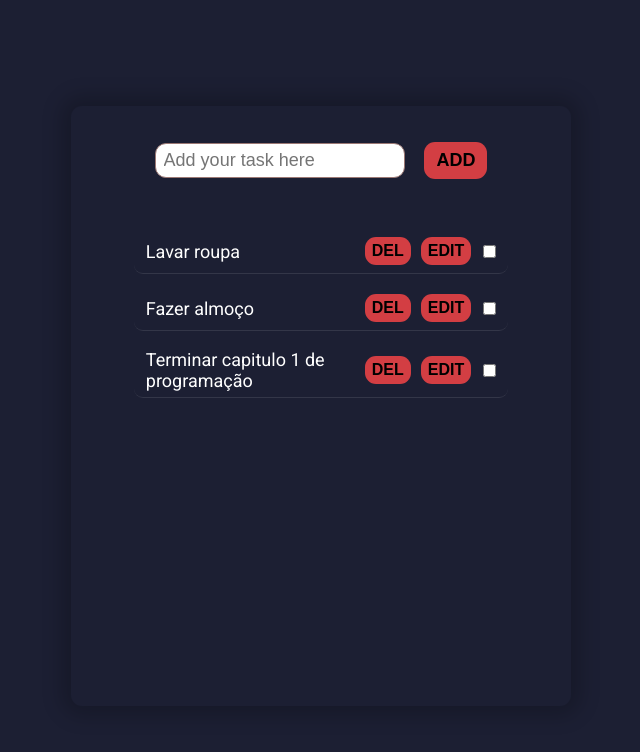
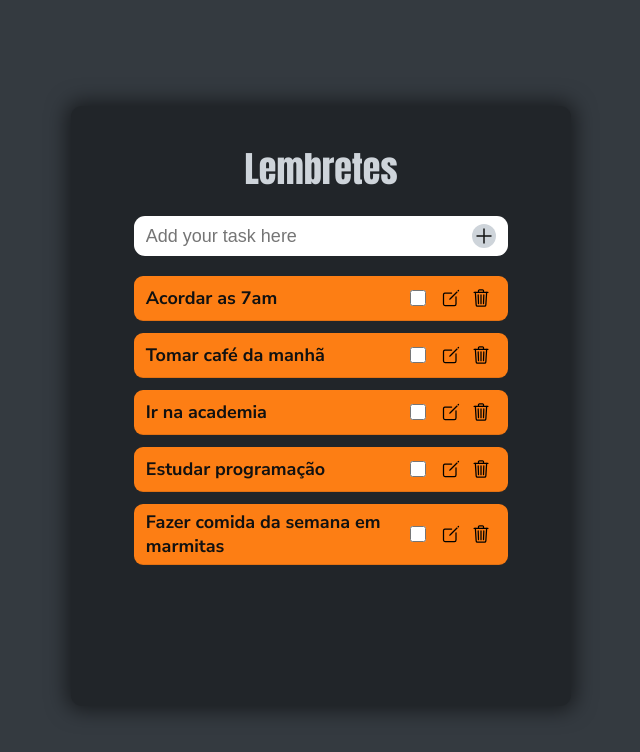
Before and after one commit to Tonysw2/todo-crud-reactjs, a React (Create React App) app: page / in a window 1280 px wide. Shown: the top 752 px of the page, without its empty margins (319-959 px from the left). Built offline with nearby package versions, Linux system fonts and the light colour scheme; data requests are answered from the project's data file.

Commit message:
add style and functionalities

```diff
--- a/public/index.html
+++ b/public/index.html
@@ -9,12 +9,32 @@
             name="description"
             content="Web site created using create-react-app"
         />
+
+        <!-- GOOGLE FONTS -->
+        <!-- MONTSSERAT -->
         <link rel="preconnect" href="https://fonts.googleapis.com" />
         <link rel="preconnect" href="https://fonts.gstatic.com" crossorigin />
         <link
-            href="https://fonts.googleapis.com/css2?family=Roboto:wght@400;500;700&display=swap"
+            href="https://fonts.googleapis.com/css2?family=Nunito+Sans:wght@300;500;700&display=swap"
             rel="stylesheet"
         />
+        <!-- ANTON -->
+        <link rel="preconnect" href="https://fonts.googleapis.com" />
+        <link rel="preconnect" href="https://fonts.gstatic.com" crossorigin />
+        <link
+            href="https://fonts.googleapis.com/css2?family=Anton&display=swap"
+            rel="stylesheet"
+        />
+
+        <!-- ION ICONS -->
+        <script
+            type="module"
+            src="https://unpkg.com/ionicons@5.5.2/dist/ionicons/ionicons.esm.js"
+        ></script>
+        <script
+            nomodule
+            src="https://unpkg.com/ionicons@5.5.2/dist/ionicons/ionicons.js"
+        ></script>
         <!--
       manifest.json provides metadata used when your web app is installed on a
       user's mobile device or desktop. See https://developers.google.com/web/fundamentals/web-app-manifest/
@@ -33,6 +53,8 @@
     </head>
     <body>
         <noscript>You need to enable JavaScript to run this app.</noscript>
+        <div id="modal-backdrop"></div>
+        <div id="modal-overlay"></div>
         <div id="root"></div>
         <!--
       This HTML file is a template.
--- a/server/db.json
+++ b/server/db.json
@@ -1,18 +1,28 @@
 {
   "todo": [
     {
-      "text": "lavar roupa",
-      "id": "862c83d5-7f8a-4197-b1e0-e2b35d562719",
+      "text": "Acordar as 7am",
+      "id": "60a8735f-2b14-4e1e-974b-d105e2dc9115",
       "complete": false
     },
     {
-      "text": "fazer almoço",
-      "id": "d8999c09-ec66-4adf-8536-82af9f1e9574",
+      "text": "tomar café da manhã",
+      "id": "80bf25b9-6b03-4110-aad4-4d30265eb1df",
       "complete": false
     },
     {
-      "text": "terminar capitulo 1 de programação",
-      "id": "dd9a73aa-83a9-4700-821d-628bdbf5f545",
+      "text": "ir na academia",
+      "id": "05b87135-70e3-47be-84e3-a5ee3b166f78",
+      "complete": false
+    },
+    {
+      "text": "estudar programação",
+      "id": "9c8bd28d-78b3-42ee-9c51-f455b26b21d3",
+      "complete": false
+    },
+    {
+      "text": "fazer comida da semana em marmitas",
+      "id": "1bc118f8-0681-49a5-adaa-8a7c46bf1f77",
       "complete": false
     }
   ]
--- a/src/components/App.js
+++ b/src/components/App.js
@@ -15,17 +15,15 @@ import TodoList from './List/TodoList';
 import classes from './App.module.css';
 
 function App() {
-    const [loading, setLoading] = useState(false);
     const [todoList, setTodoList] = useState([]);
     const [isEditing, setIsEditing] = useState({ editing: false, editID: '' });
     const inputElement = useRef(null);
+    console.log(todoList);
 
     const getToDos = async () => {
         try {
-            setLoading(true);
             const res = await axios.get(`${SERVER_URL}/todo`);
             setTodoList(res.data);
-            setLoading(false);
         } catch (e) {
             console.error(e);
         }
@@ -85,19 +83,13 @@ function App() {
     };
 
     useEffect(() => {
-        if (loading) return <p>Loading....</p>;
         getToDos();
     }, []);
 
     return (
-        <div
-            className={
-                todoList.length === 0 ? classes['lower-gap'] : classes.app
-            }
-        >
-            {todoList.length === 0 && (
-                <p>🔽 There is no task yet, type your task here 🔽</p>
-            )}
+        <div className={classes.app}>
+            <div className={classes.title}>Lembretes</div>
+
             <Form
                 ref={inputElement}
                 addToDo={addToDo}
--- a/src/components/App.module.css
+++ b/src/components/App.module.css
@@ -2,14 +2,21 @@
     display: flex;
     align-items: center;
     flex-direction: column;
-    gap: 5rem;
 
+    background-color: #212529;
     margin-top: 1.2rem;
     padding: 3.6rem 4.2rem;
-    box-shadow: 0px 0px 20px 10px rgba(0, 0, 0, 0.2);
+    box-shadow: 0px 0px 20px 5px rgba(0, 0, 0, 0.5);
     border-radius: 11px;
     width: 50rem;
     height: 60rem;
+}
+
+.title {
+    font-family: 'Anton', sans-serif;
+    font-size: 36px;
+    color: #ced4da;
+    margin-bottom: 2rem;
 }
 
 .lower-gap {
--- a/src/components/Button/Button.module.css
+++ b/src/components/Button/Button.module.css
@@ -1,8 +1,11 @@
 button {
+    display: flex;
+    align-items: center;
+    justify-content: center;
     border: none;
-    background-color: #d33e43;
-    border-radius: 11px;
-    padding: 0.6rem 0.8rem;
+    background-color: #5271ff;
+    border-radius: 100px;
+    padding: 0.6rem;
     font-size: 1.8rem;
 }
 
--- a/src/components/Form/Form.js
+++ b/src/components/Form/Form.js
@@ -22,10 +22,10 @@ const Form = React.forwardRef((props, focusInput) => {
         event.preventDefault();
 
         if (!props.isEditing.editing && taskText.length === 0)
-            alert('NO TASK WAS WRITEN, PLEASE TRY AGAIN!');
+            props.setOpenModal(true);
 
         if (props.isEditing.editing && taskTextUpdate.length === 0)
-            alert('NO TASK WAS WRITEN, PLEASE TRY AGAIN!');
+            props.setOpenModal(true);
 
         if (!props.isEditing.editing && taskText.length > 0) {
             props.addToDo(taskText);
@@ -34,6 +34,9 @@ const Form = React.forwardRef((props, focusInput) => {
         if (props.isEditing.editing && taskTextUpdate.length > 0) {
             props.updateToDo(taskTextUpdate);
         }
+
+        setTaskText('');
+        setTaskTextUpdate('');
     };
 
     return (
@@ -49,11 +52,10 @@ const Form = React.forwardRef((props, focusInput) => {
                 }
                 placeholder="Add your task here"
                 value={props.isEditing.editing ? taskTextUpdate : taskText}
-            />
-
-            <Button type="submit" className={classes['btn-add']}>
-                ADD
-            </Button>
+            ></input>
+            <div onClick={submitHandler} className={classes['add-sharp']}>
+                <ion-icon name="add-sharp"></ion-icon>
+            </div>
         </form>
     );
 });
--- a/src/components/Form/Form.module.css
+++ b/src/components/Form/Form.module.css
@@ -2,17 +2,27 @@ form {
     display: flex;
     align-items: center;
     justify-content: space-between;
-    width: 80%;
+    width: 90%;
+    margin-bottom: 2rem;
+    background-color: #fff;
+    border-radius: 11px;
+    padding: 0.8rem 1.2rem;
 }
 
 input {
-    border: 1px solid #9b7874;
-    border-radius: 11px;
-    padding: 0.6rem 0.8rem;
-    font-size: 1.8rem;
+    border: none;
+    background-color: transparent;
+    outline: none;
+    font-size: 18px;
+    width: 100%;
 }
 
-.btn-add {
-    font-weight: 700;
-    padding: 8px 12px;
+.add-sharp {
+    display: flex;
+    align-items: center;
+    justify-content: center;
+    font-size: 24px;
+    background-color: #ced4da;
+    border-radius: 100px;
+    cursor: pointer;
 }
--- a/src/components/List/TodoList.js
+++ b/src/components/List/TodoList.js
@@ -14,16 +14,35 @@ const TodoList = (props) => {
 
     return (
         <div className={classes['wrap-list']}>
-            <ul className={classes.ul}>
+            <ul className={classes.list}>
                 {props.todoList.map((task) => {
                     return (
-                        <li className={classes.li} key={task.id}>
+                        <li className={classes['list-item']} key={task.id}>
                             <div>{formatText(task.text)}</div>
                             <div className={classes.buttons}>
+                                <input
+                                    className={classes.checkbox}
+                                    type="checkbox"
+                                    id={task.id}
+                                    onChange={() => props.completeTodo(task)}
+                                    checked={task.complete}
+                                />
+
                                 {task.complete ? (
                                     ''
                                 ) : (
                                     <div className={classes['wrap-btn']}>
+                                        <Button
+                                            className={classes['btn-edit']}
+                                            onClick={() => {
+                                                props.inputFocus.focus();
+                                                props.editToDo(task.id);
+                                            }}
+                                        >
+                                            {
+                                                <ion-icon name="create-outline"></ion-icon>
+                                            }
+                                        </Button>
                                         <Button
                                             className={classes['btn-del']}
                                             key={task.id}
@@ -31,26 +50,12 @@ const TodoList = (props) => {
                                                 props.deleteToDo(task.id);
                                             }}
                                         >
-                                            DEL
-                                        </Button>
-                                        <Button
-                                            className={classes['btn-edit']}
-                                            onClick={() => {
-                                                props.inputFocus.focus();
-                                                props.editToDo(task.id);
-                                            }}
-                                        >
-                                            EDIT
+                                            {
+                                                <ion-icon name="trash-outline"></ion-icon>
+                                            }
                                         </Button>
                                     </div>
                                 )}
-
-                                <input
-                                    type="checkbox"
-                                    id={task.id}
-                                    onChange={() => props.completeTodo(task)}
-                                    checked={task.complete}
-                                />
                             </div>
                         </li>
                     );
--- a/src/components/List/TodoList.module.css
+++ b/src/components/List/TodoList.module.css
@@ -1,4 +1,10 @@
-ul {
+.wrap-list {
+    width: 90%;
+    max-height: 400px;
+    overflow: auto;
+}
+
+.list {
     list-style: none;
     display: flex;
     justify-content: center;
@@ -6,7 +12,9 @@ ul {
     gap: 1.2rem;
 }
 
-li {
+.list-item {
+    font-weight: 700;
+    background-color: #fd7e14;
     display: flex;
     align-items: center;
     justify-content: space-between;
@@ -14,35 +22,54 @@ li {
     padding: 0.6rem 1.2rem;
     min-height: 45px;
     border-radius: 9px;
-    border-bottom: 1px solid rgba(255, 255, 255, 0.1);
+    border-bottom: 1px solid rgba(0, 0, 0, 0.1);
 }
 
-.wrap-list {
-    width: 90%;
+.buttons {
+    display: flex;
+    align-items: center;
+    justify-content: center;
+    gap: 10px;
+}
+
+.checkbox {
+    width: 16px;
+    height: 16px;
 }
 
 .wrap-btn {
     display: flex;
     align-items: center;
     justify-content: center;
-    gap: 10px;
-}
-
-.buttons {
-    display: flex;
-    align-items: center;
-    justify-content: center;
-    gap: 12px;
 }
 
 .btn-del {
-    font-size: 16px;
+    background-color: transparent;
+    font-size: 20px;
     font-weight: 600;
-    padding: 5px 7px;
+    padding: 5px;
+}
+
+.btn-del:hover,
+.btn-del:active {
+    transform: scale(1.5);
+    transition: all 0.3s;
 }
 
 .btn-edit {
-    font-size: 16px;
+    background-color: transparent;
+    font-size: 20px;
     font-weight: 600;
-    padding: 5px 7px;
+    padding: 5px;
 }
+
+.btn-edit:hover,
+.btn-edit:active {
+    transform: scale(1.5);
+    transition: all 0.3s;
+}
+
+/* SCROLL BAR STYLE */
+::-webkit-scrollbar {
+    width: 0px;
+}
--- a/src/index.css
+++ b/src/index.css
@@ -20,7 +20,7 @@ Other Colors: #9b7874, #FF220C
 }
 
 html {
-    font-family: 'Roboto', sans-serif;
+    font-family: 'Nunito Sans', sans-serif;
     font-size: 62.5%;
 }
 
@@ -30,6 +30,6 @@ body {
     align-items: center;
     justify-content: center;
     height: 100vh;
-    background-color: #1c1f33;
-    color: #fff;
+    background-color: #343a40;
+    color: #111;
 }
```
